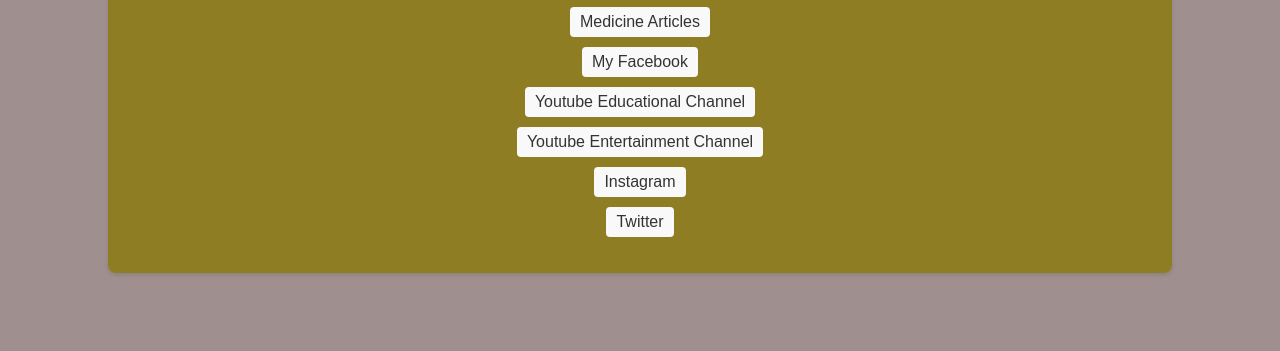
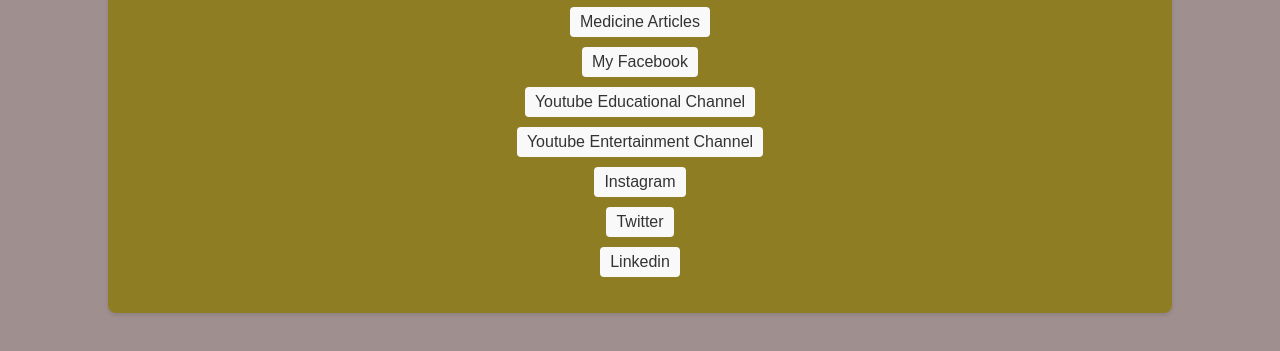
Before and after one commit to YousifKAlAmeen/My-website, a plain HTML site: page index.html in a window 1280 px wide. Shown: the part 259-610 px from the top of the page. Drawn offline with Linux system fonts and the light colour scheme.

Commit message:
Update index.html

```diff
--- a/index.html
+++ b/index.html
@@ -22,6 +22,7 @@
             <li><a href="https://www.youtube.com/@yousifkalameen1789" target="_blank">Youtube Entertainment Channel</a></li>
             <li><a href="https://www.instagram.com/yosof_khalid/" target="_blank">Instagram</a></li>
             <li><a href="https://twitter.com/home" target="_blank">Twitter</a></li>
+            <li><a href="https://www.linkedin.com/in/yousifkalameen" target="_blank">Linkedin</a></li>
         </ul>
     </section>
 </body>
```
